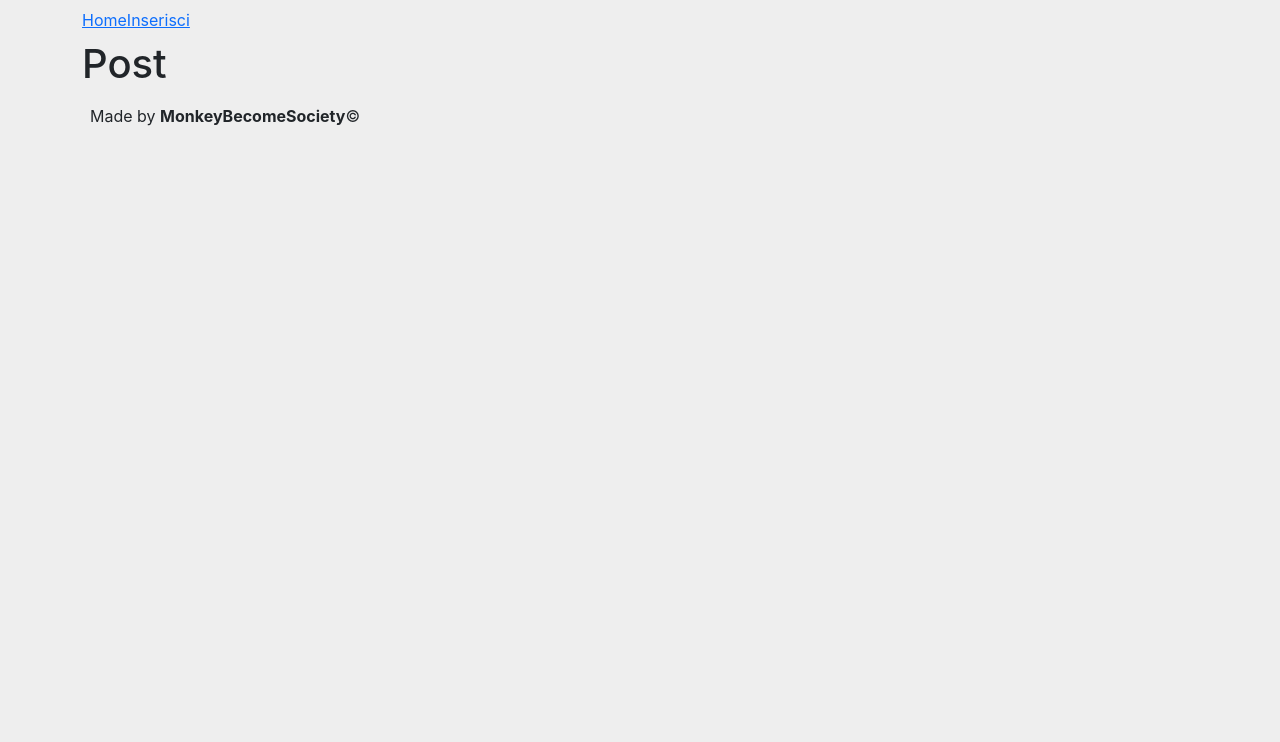
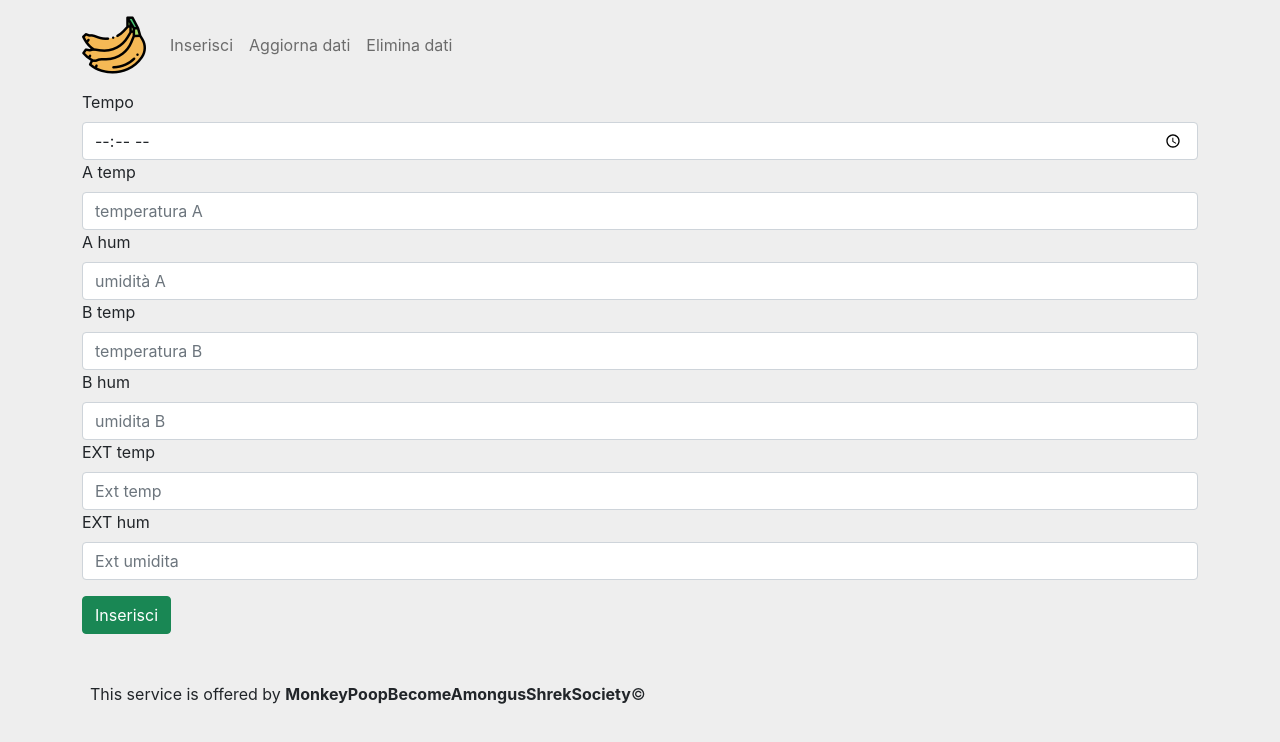
Before and after one commit to rikigianga24/RestClient, a React (Create React App) app: page /post in a window 1280 px wide. Shown: the top 742 px of the page. Built offline with nearby package versions, Linux system fonts and the light colour scheme.

Commit message:
Co-authored-by: Daniele Castiglia <J-Dany@users.noreply.github.com> Co-authored-by: Lawrence-Bennet <Lawrence-Bennet@users.noreply.github.com> Co-authored-by: Sultan <SultanZhunushov@users.noreply.github.com>

```diff
--- a/src/App.js
+++ b/src/App.js
@@ -1,13 +1,14 @@
 import React from "react";
 import Header from "./components/functional/Header";
 import Footer from "./components/functional/Footer.js";
-import GetData from "./components/GetData.js";
+import Get from "./components/Get.js";
 import Post from "./components/Post.js";
+import Put from "./components/Put.js";
+import Delete from "./components/Delete.js";
 import {
   BrowserRouter as Router,
   Switch,
-  Route,
-  Link
+  Route
 } from "react-router-dom";
 
 class App extends React.Component
@@ -21,16 +22,16 @@ class App extends React.Component
 
                     <Switch>
                         <Route exact path="/">
-                            <GetData />
+                            <Get />
                         </Route>
                         <Route exact path="/post">
                             <Post />
                         </Route>
                         <Route exact path="/put">
-
+                            <Put />
                         </Route>
                         <Route exact path="/delete">
-
+                            <Delete />
                         </Route>
                     </Switch>
 
--- /dev/null
+++ b/src/components/Delete.js
@@ -0,0 +1,13 @@
+import React from 'react';
+
+class Delete extends React.Component
+{
+    render()
+    {
+        return (
+            <h1>Delete</h1>
+        );
+    }
+}
+
+export default Delete;
--- a/src/components/GetData.js
+++ b/src/components/Get.js
@@ -4,7 +4,7 @@ import PrintResponse from "./functional/PrintResponse"
 /**
  * Main Content per fare la richiesta GET
  */
-class GetData extends React.Component {
+class Get extends React.Component {
     constructor(props) {
         super(props)
 
@@ -23,4 +23,5 @@ class GetData extends React.Component {
         );
     }
 }
-export default GetData;
+
+export default Get;
--- a/src/components/Post.js
+++ b/src/components/Post.js
@@ -1,11 +1,55 @@
 import React from 'react';
+import FormPost from './functional/FormPost';
 
 class Post extends React.Component
 {
+    constructor(props)
+    {
+        super(props)
+        this.state = {
+            url: "http://94.176.46.49:8000/api/observation",
+            error: null
+        }
+    }
+
+    handleSubmit(event)
+    {
+        event.preventDefault();
+
+        // FIXME
+        let t = document.getElementById("post_time");
+        let a_hum = document.getElementById("post_a_hum");
+        let a_temp = document.getElementById("post_a_temp");
+        let b_temp = document.getElementById("post_b_temp");
+        let b_hum = document.getElementById("post_b_hum");
+        let ext_hum = document.getElementById("post_ext_hum");
+        let ext_temp = document.getElementById("post_ext_temp");
+
+        let xml = new XMLHttpRequest();
+
+        xml.onload = data => {
+
+            // FIXME
+            // da data va preso l'eventuale errore
+
+            this.setState(
+                {
+                    url: this.state.url,
+                    error: null
+                }
+            );
+        }
+
+        xml.open("POST", this.state.url);
+        xml.setRequestHeader("X-AUTH-TOKEN", "BANANA-TOKEN-2021")
+        xml.setRequestHeader("Accept", "application/json")
+        xml.send();
+    }
+
     render()
     {
         return (
-            <h1>Post</h1>
+            <FormPost error={this.state.error} onSubmit={event => this.handleSubmit(event)}/>
         );
     }
 }
--- /dev/null
+++ b/src/components/Put.js
@@ -0,0 +1,13 @@
+import React from 'react';
+
+class Put extends React.Component
+{
+    render()
+    {
+        return (
+            <h1>Put</h1>
+        );
+    }
+}
+
+export default Put;
--- a/src/components/functional/Footer.js
+++ b/src/components/functional/Footer.js
@@ -2,10 +2,9 @@ import React from "react"
 
 function Footer(){
     return(
-        <div className="p-2">
-            Made by <b>MonkeyBecomeSociety</b>&copy;
+        <div className="p-2 mt-4">
+            This service is offered by <b>MonkeyPoopBecomeAmongusShrekSociety</b>&copy;
         </div>
     );
-    }
-
+}
 export default Footer;
--- /dev/null
+++ b/src/components/functional/FormPost.js
@@ -0,0 +1,58 @@
+import { Form, Button, Alert } from "react-bootstrap"
+
+function FormPost(props)
+{
+    if (props.error !== null)
+    {
+        return (
+            <div>
+                <Form onSubmit={props.onSubmit}/>
+                <Alert variant={"error"}>
+                    {props.error}
+                </Alert>
+            </div>
+        );
+    }
+
+    return (<FormBootstrap onSubmit={props.onSubmit} />);
+}
+
+function FormBootstrap (props)
+{
+    return (
+        <Form onSubmit={props.onSubmit} id="form-post">
+            <Form.Group>
+                <Form.Label>Tempo</Form.Label>
+                <Form.Control type="time" id="post_time" placeholder="TEMPO"/>
+            </Form.Group>
+            <Form.Group>
+                <Form.Label>A temp</Form.Label>
+                <Form.Control type="text" id="post_a_temp" placeholder="temperatura A"/>
+            </Form.Group>
+            <Form.Group>
+                <Form.Label>A hum</Form.Label>
+                <Form.Control type="number" id="post_a_hum" placeholder="umidità A"/>
+            </Form.Group>
+            <Form.Group>
+                <Form.Label>B temp</Form.Label>
+                <Form.Control type="text" id="post_b_temp" placeholder="temperatura B"/>
+            </Form.Group>
+            <Form.Group>
+                <Form.Label>B hum</Form.Label>
+                <Form.Control type="number" id="post_b_hum" placeholder="umidita B"/>
+            </Form.Group>
+            <Form.Group>
+                <Form.Label>EXT temp</Form.Label>
+                <Form.Control type="text" id="post_ext_temp" placeholder="Ext temp"/>
+            </Form.Group>
+            <Form.Group>
+                <Form.Label>EXT hum</Form.Label>
+                <Form.Control type="number" id="post_ext_hum" placeholder="Ext umidita"/>
+            </Form.Group>
+            <Button variant="success" type="submit" className="mt-3 mb-3">Inserisci</Button>
+
+        </Form>
+    );
+}
+
+export default FormPost;
--- a/src/components/functional/Header.js
+++ b/src/components/functional/Header.js
@@ -1,14 +1,22 @@
 import React from 'react';
 import { NavLink } from "react-router-dom"
-import { Navbar } from "react-bootstrap"
+import { Navbar, Nav } from "react-bootstrap"
 
 const Header = () => {
   return (
     <div>
       <>
-        <Navbar classNAme="">
-          <NavLink to="/">Home</NavLink>
-          <NavLink to="/post">Inserisci</NavLink>
+        <Navbar>
+          <Navbar.Brand>
+            <NavLink to="/">
+              <img src="./banana.png" width="64" height="64" />
+            </NavLink>
+          </Navbar.Brand>
+          <Nav className="mr-auto">
+            <Nav.Link className="mr-4" href="/post">Inserisci</Nav.Link>
+            <Nav.Link className="mr-4" href="/put">Aggiorna dati</Nav.Link>
+            <Nav.Link className="mr-4" href="/delete">Elimina dati</Nav.Link>
+          </Nav>
         </Navbar>
       </>
     </div>
--- a/src/components/functional/PrintResponse.js
+++ b/src/components/functional/PrintResponse.js
@@ -53,7 +53,7 @@ function PrintResponse(props) {
         <Chart
           height = "450px"
           chartType = "LineChart"
-          loader = "<h5>Loading chart...</h5>"
+          loader = "Loading chart..."
           data = { array }
         />
       </div>
```
Also changed, not shown: 1 other file (tests, documents, lock files or other folders).
